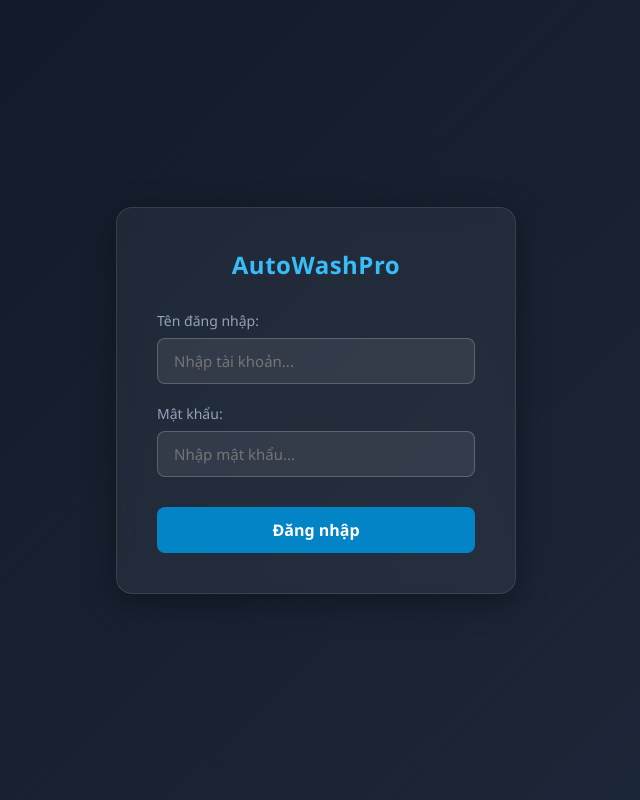
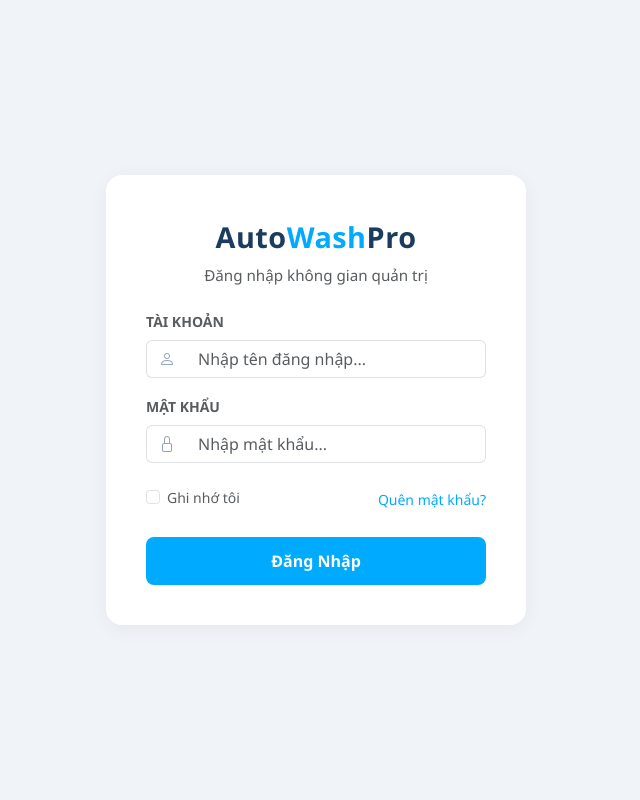
Before and after one commit to Kien2006ez/SWP391_AutoWashPro, a Flask app: template templates/login.html in a window 1280 px wide. Shown: the whole page, without its empty margins (324-964 px from the left). Run offline with Flask 3, Linux system fonts and the light colour scheme; the template is opened without the code that fills it, so the values that code supplies are empty.

Commit message:
Update login.html

```diff
--- a/templates/login.html
+++ b/templates/login.html
@@ -3,117 +3,133 @@
 <head>
     <meta charset="UTF-8">
     <meta name="viewport" content="width=device-width, initial-scale=1.0">
-    <title>Đăng nhập Hệ thống AutoWashPro</title>
+    <title>Đăng nhập | Admin AutoWashPro</title>
+    <link href="https://cdn.jsdelivr.net/npm/bootstrap@5.3.3/dist/css/bootstrap.min.css" rel="stylesheet"/>
+    <link href="https://cdn.jsdelivr.net/npm/bootstrap-icons@1.11.3/font/bootstrap-icons.css" rel="stylesheet"/>
     <style>
-        * {
-            box-sizing: border-box;
-            margin: 0;
-            padding: 0;
-            font-family: 'Segoe UI', Tahoma, Geneva, Verdana, sans-serif;
+        /* Đồng bộ biến màu sắc với Dashboard */
+        :root {
+            --primary: #1a3c5e;
+            --accent:  #00aaff;
+            --bg: #f0f4f8;
         }
 
         body {
-            background: linear-gradient(135deg, #111827 0%, #1e293b 100%);
+            background-color: var(--bg);
+            height: 100vh;
             display: flex;
+            align-items: center;
             justify-content: center;
-            align-items: center;
-            height: 100vh;
-            color: #ffffff;
+            font-family: 'Segoe UI', sans-serif;
         }
 
-        .login-container {
-            background: rgba(255, 255, 255, 0.05);
-            backdrop-filter: blur(10px);
-            border: 1px solid rgba(255, 255, 255, 0.1);
+        /* Khung đăng nhập phong cách thẻ (card) sạch sẽ */
+        .login-card {
+            background: #fff;
+            border-radius: 16px;
+            box-shadow: 0 4px 20px rgba(0, 0, 0, 0.05);
             padding: 40px;
-            border-radius: 16px;
             width: 100%;
-            max-width: 400px;
-            box-shadow: 0 8px 32px 0 rgba(0, 0, 0, 0.37);
+            max-width: 420px;
         }
 
-        h2 {
+        /* Đồng bộ logo chữ */
+        .brand {
+            font-size: 1.8rem;
+            font-weight: 700;
+            color: var(--primary);
             text-align: center;
-            margin-bottom: 30px;
-            font-size: 24px;
-            font-weight: 600;
+            margin-bottom: 8px;
             letter-spacing: 0.5px;
-            color: #38bdf8; /* Màu xanh neon công nghệ */
+        }
+        .brand span { color: var(--accent); }
+
+        /* Tùy chỉnh form input */
+        .input-group-text {
+            background-color: transparent;
+            border-right: none;
+            color: #94a3b8;
+        }
+        .form-control {
+            border-left: none;
+        }
+        .form-control:focus {
+            box-shadow: none;
+            border-color: #dee2e6;
+        }
+        .input-group:focus-within {
+            box-shadow: 0 0 0 0.25rem rgba(0, 170, 255, 0.25);
+            border-radius: 0.375rem;
+        }
+        .input-group:focus-within .input-group-text,
+        .input-group:focus-within .form-control {
+            border-color: var(--accent);
+            color: var(--accent);
         }
 
-        .input-group {
-            margin-bottom: 20px;
-        }
-
-        .input-group label {
-            display: block;
-            margin-bottom: 8px;
-            font-size: 14px;
-            color: #94a3b8;
-        }
-
-        .input-group input {
-            width: 100%;
-            padding: 12px 16px;
-            background: rgba(255, 255, 255, 0.08);
-            border: 1px solid rgba(255, 255, 255, 0.2);
-            border-radius: 8px;
-            color: #ffffff;
-            font-size: 15px;
-            transition: all 0.3s ease;
-            outline: none;
-        }
-
-        .input-group input:focus {
-            border-color: #38bdf8;
-            background: rgba(255, 255, 255, 0.15);
-            box-shadow: 0 0 8px rgba(56, 189, 248, 0.4);
-        }
-
+        /* Nút đăng nhập */
         .btn-login {
-            width: 100%;
+            background-color: var(--accent);
+            color: white;
+            border: none;
             padding: 12px;
-            background: #0284c7;
-            border: none;
-            border-radius: 8px;
-            color: white;
             font-size: 16px;
             font-weight: 600;
-            cursor: pointer;
-            transition: all 0.3s ease;
-            margin-top: 10px;
+            transition: all 0.2s ease;
         }
-
         .btn-login:hover {
-            background: #38bdf8;
-            box-shadow: 0 0 15px rgba(56, 189, 248, 0.6);
+            background-color: #0088cc;
             transform: translateY(-1px);
-        }
-
-        .btn-login:active {
-            transform: translateY(1px);
         }
     </style>
 </head>
 <body>
 
-    <div class="login-container">
-        <h2>AutoWashPro</h2>
+    <div class="login-card">
+        <div class="brand">Auto<span>Wash</span>Pro</div>
+        <h5 class="text-center mb-4 text-muted" style="font-size: 0.95rem;">Đăng nhập không gian quản trị</h5>
 
-        <form>
-            <div class="input-group">
-                <label for="username">Tên đăng nhập:</label>
-                <input type="text" id="username" placeholder="Nhập tài khoản...">
+        <form id="loginForm">
+            <div class="mb-3">
+                <label for="username" class="form-label text-muted small fw-bold">TÀI KHOẢN</label>
+                <div class="input-group">
+                    <span class="input-group-text"><i class="bi bi-person"></i></span>
+                    <input type="text" class="form-control" id="username" placeholder="Nhập tên đăng nhập..." required>
+                </div>
             </div>
 
-            <div class="input-group">
-                <label for="password">Mật khẩu:</label>
-                <input type="password" id="password" placeholder="Nhập mật khẩu...">
+            <div class="mb-4">
+                <label for="password" class="form-label text-muted small fw-bold">MẬT KHẨU</label>
+                <div class="input-group">
+                    <span class="input-group-text"><i class="bi bi-lock"></i></span>
+                    <input type="password" class="form-control" id="password" placeholder="Nhập mật khẩu..." required>
+                </div>
             </div>
 
-            <button type="submit" class="btn-login">Đăng nhập</button>
+            <div class="d-flex justify-content-between align-items-center mb-4 small">
+                <div class="form-check">
+                    <input type="checkbox" class="form-check-input" id="remember">
+                    <label class="form-check-label text-muted" for="remember">Ghi nhớ tôi</label>
+                </div>
+                <a href="#" class="text-decoration-none" style="color: var(--accent)">Quên mật khẩu?</a>
+            </div>
+
+            <button type="submit" class="btn btn-login w-100 rounded-3">Đăng Nhập</button>
         </form>
     </div>
 
+    <script>
+        document.getElementById('loginForm').addEventListener('submit', function(e) {
+            // Ngăn chặn hành vi mặc định của form (tải lại trang)
+            e.preventDefault();
+
+            // Lấy thông tin (Sau này Frontend sẽ gửi thông tin này qua API của FastAPI)
+            const user = document.getElementById('username').value;
+
+            // Giả lập đăng nhập thành công và tự động chuyển hướng
+            console.log("Đang xử lý đăng nhập cho: " + user);
+            window.location.href = 'dashboard.html';
+        });
+    </script>
 </body>
 </html>
```
